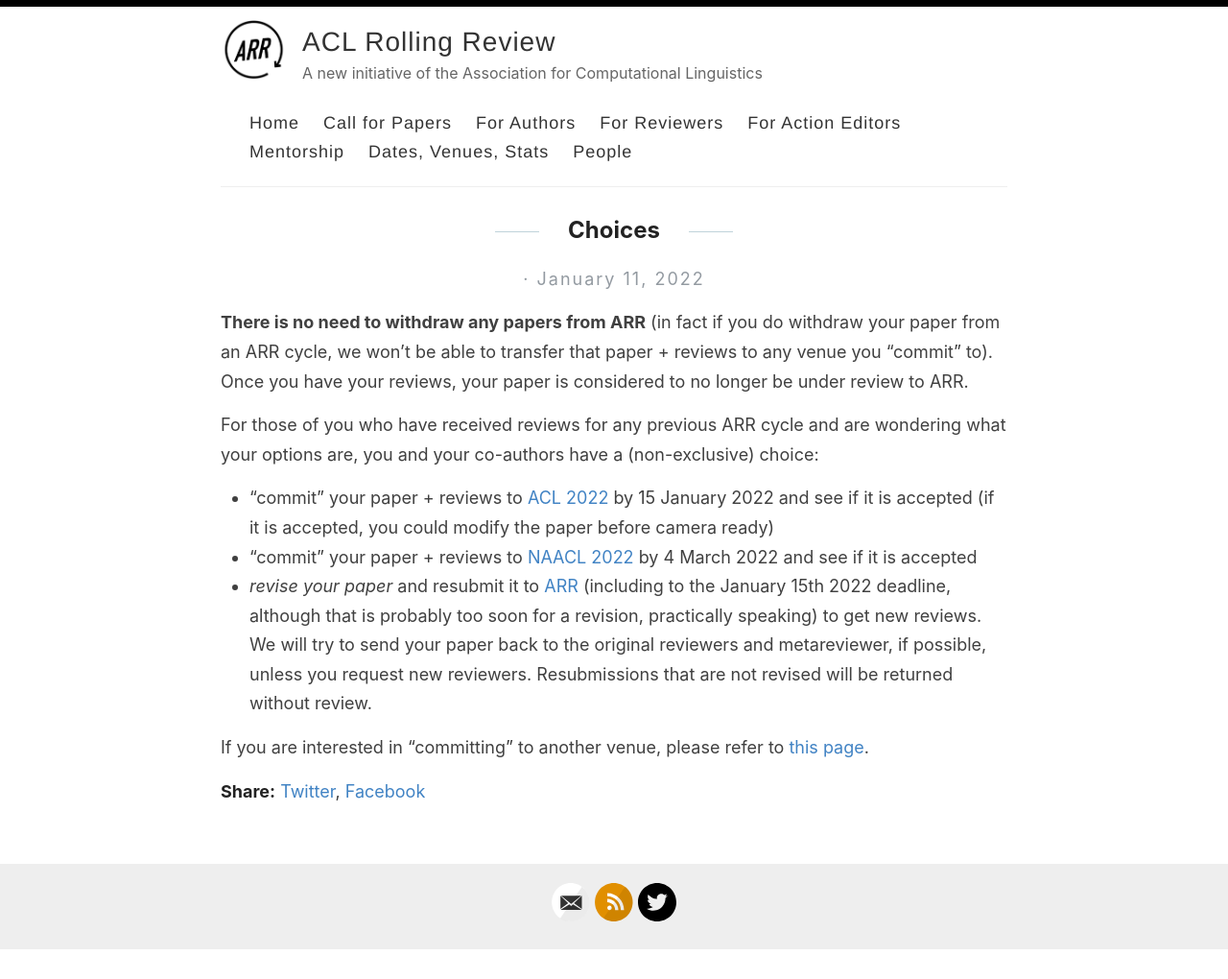
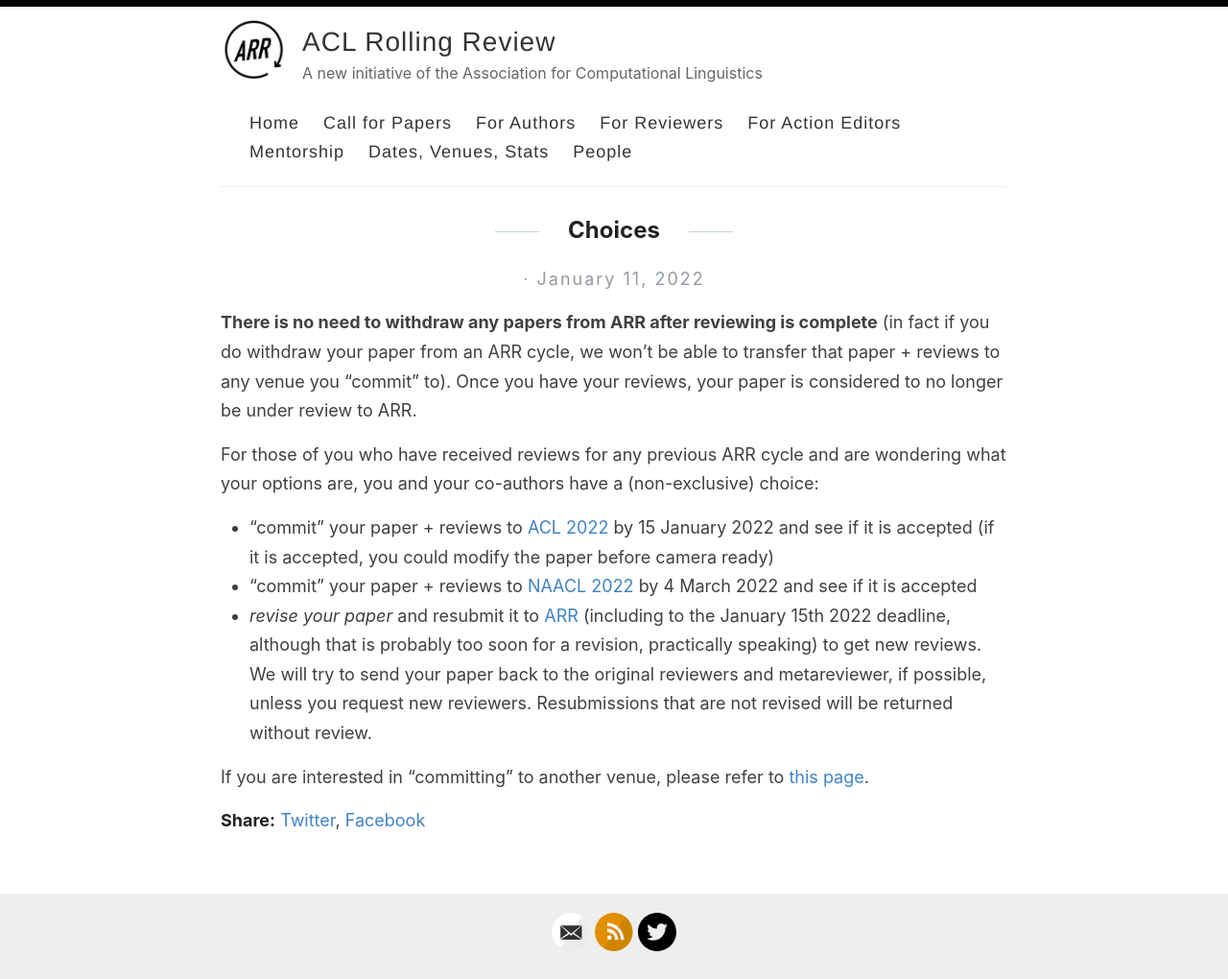
Before and after one commit to amitmerchant1990/reverie, a Jekyll site: the page built from _posts/2022-01-11-choices.md, in a window 1280 px wide. Shown: the whole page at 96% size. Built offline with Jekyll 4.4.1, drawn with Linux system fonts in a browser that asks for light colours; our own code applies the rules of GitHub Pages for plain Markdown files; before the commit the page ends 990 px from its top, so only the background shows below that.

Commit message:
Update 2022-01-11-choices.md

```diff
--- a/_posts/2022-01-11-choices.md
+++ b/_posts/2022-01-11-choices.md
@@ -1,4 +1,4 @@
-**There is no need to withdraw any papers from ARR** (in fact if you do withdraw your paper from an ARR cycle, we won't be able to transfer that paper + reviews to any venue you "commit" to). Once you have your reviews, your paper is considered to no longer be under review to ARR.
+**There is no need to withdraw any papers from ARR after reviewing is complete** (in fact if you do withdraw your paper from an ARR cycle, we won't be able to transfer that paper + reviews to any venue you "commit" to). Once you have your reviews, your paper is considered to no longer be under review to ARR.
 
 For those of you who have received reviews for any previous ARR cycle and are wondering what your options are, you and your co-authors have a (non-exclusive) choice:
 * "commit" your paper + reviews to [ACL 2022](https://openreview.net/group?id=aclweb.org/ACL/2022/Conference) by 15 January 2022 and see if it is accepted (if it is accepted, you could modify the paper before camera ready)
```
